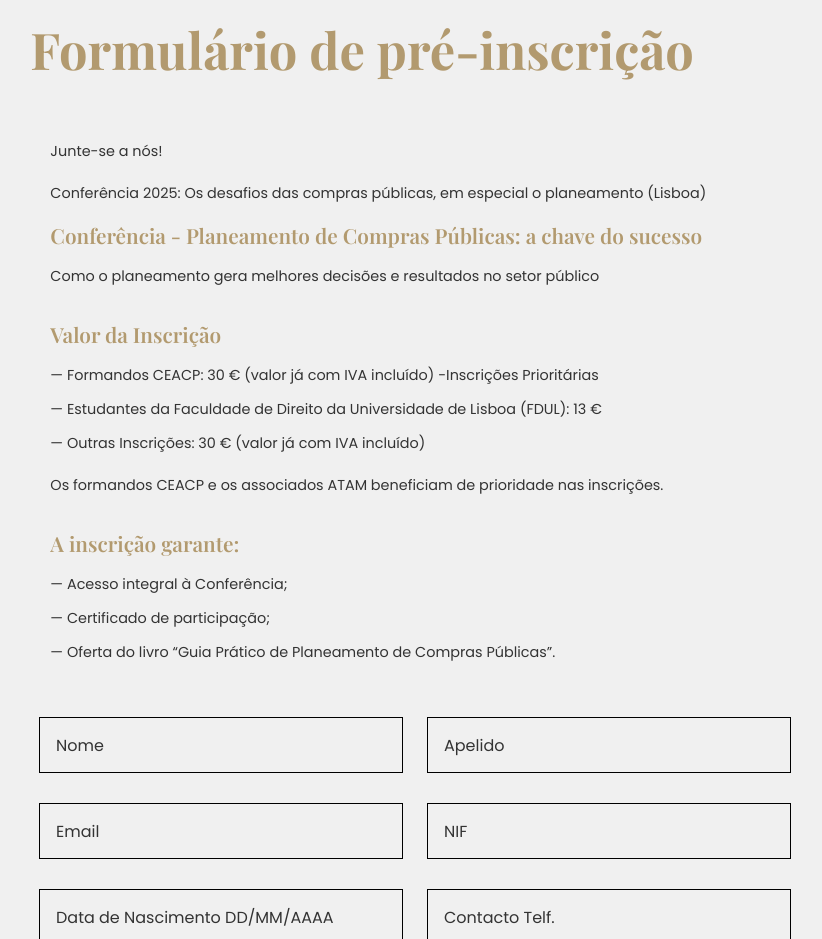
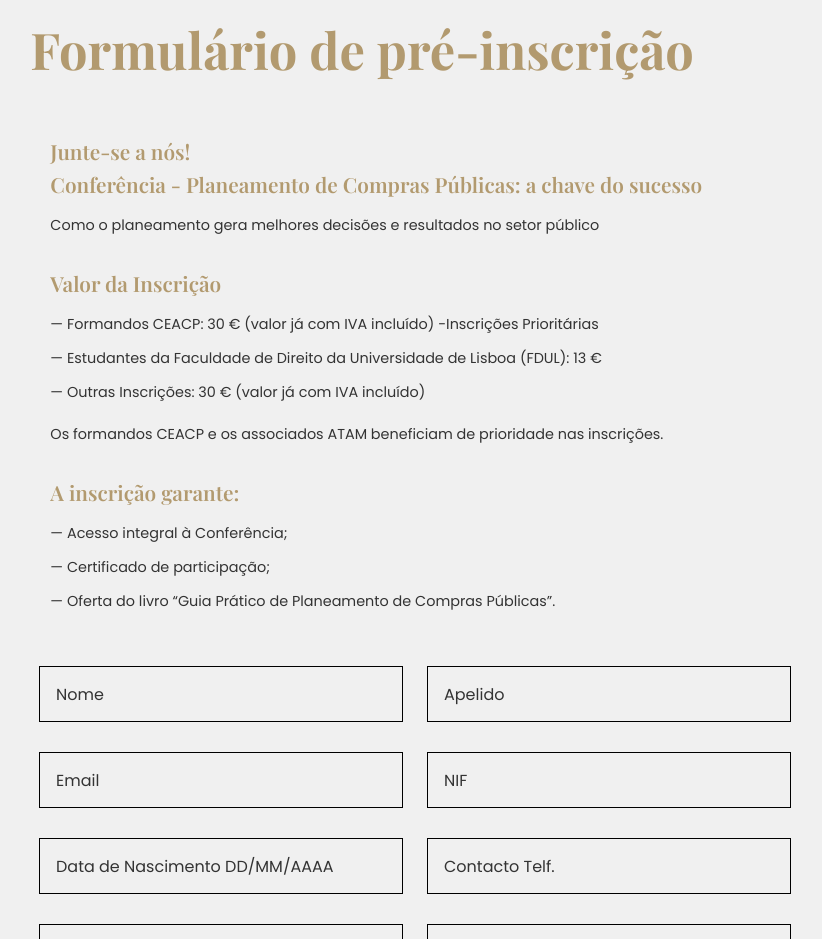
Before and after one commit to jorgeoliveira/conferencia-lisboa, a SvelteKit app: page / in a window 1280 px wide. Shown: the part 4240-5179 px from the top of the page, without its empty margins (225-1047 px from the left). Built offline with nearby package versions, Linux system fonts and the light colour scheme; a web font is replaced by a local one.

Commit message:
Update +page.svelte

```diff
--- a/src/routes/+page.svelte
+++ b/src/routes/+page.svelte
@@ -684,11 +684,8 @@ on:mousemove={handleMousemove}>
                     class="inscricao-info"
                     style="text-align: left; margin-top: 2rem; padding: 20px;"
                 >
-                    <p>Junte-se a nós!</p>
-                    <p>
-                        Conferência 2025: Os desafios das compras públicas, em
-                        especial o planeamento (Lisboa)
-                    </p>
+                     <h4 style="font-size: 1.3rem; font-weight: 600;">Junte-se a nós!</h4>
+
                     <h4 style="font-size: 1.3rem; font-weight: 600;">
                         Conferência - Planeamento de Compras Públicas: a chave
                         do sucesso
```
